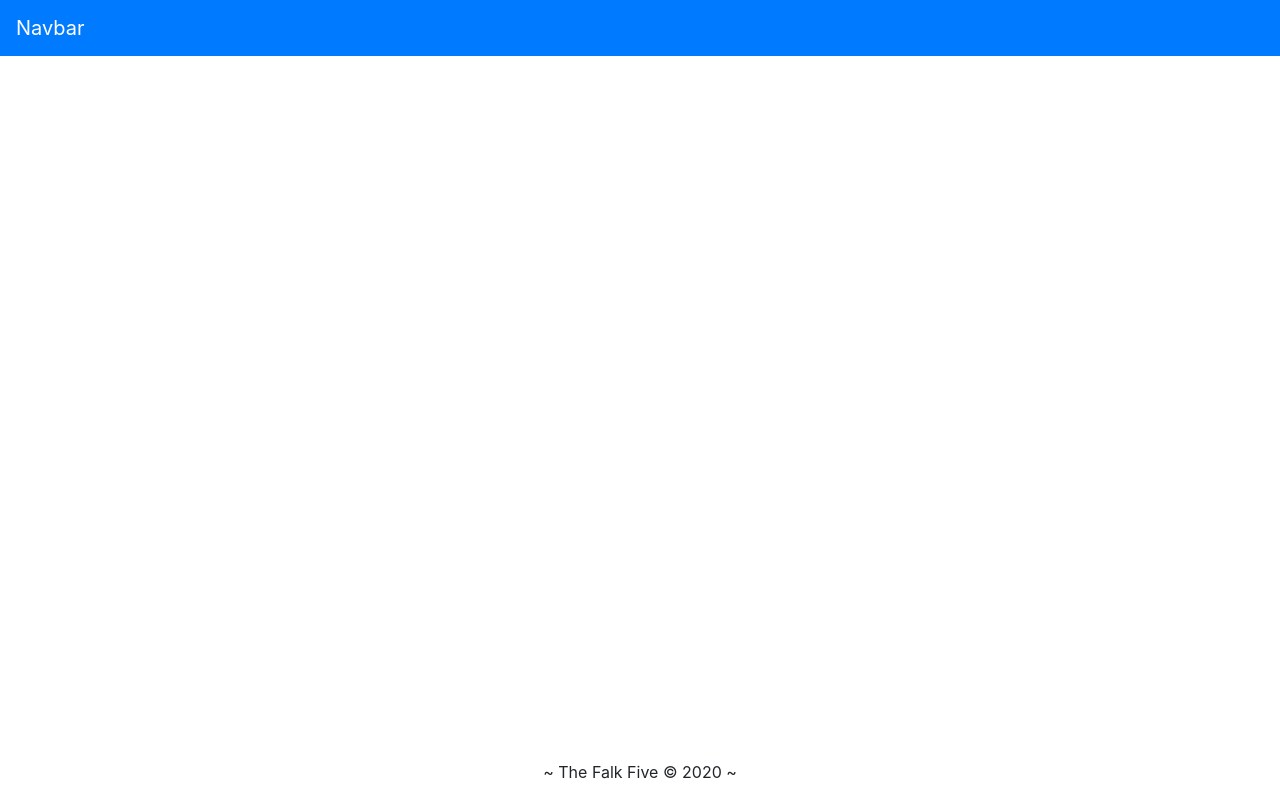
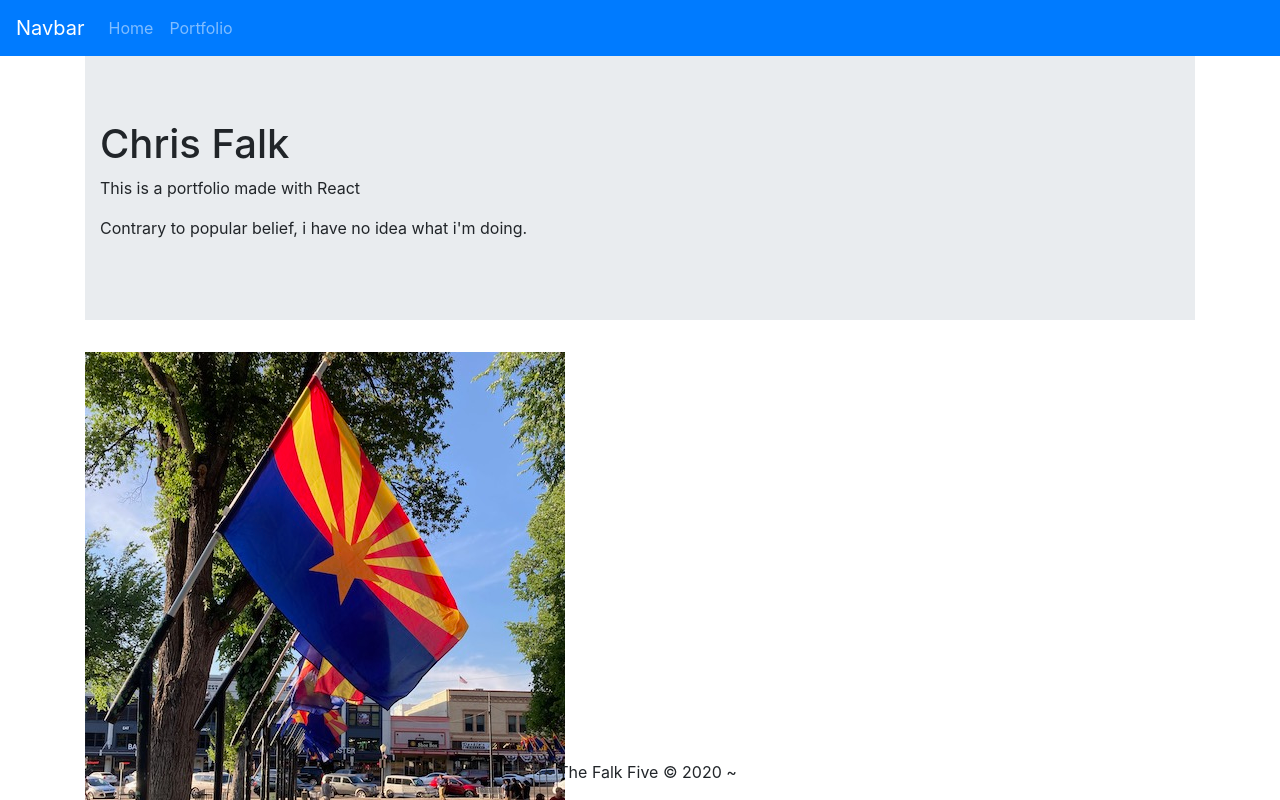
Before and after one commit to chrisfalk88/React_portfolio, a React (Create React App) app: page / in a window 1280 px wide. Shown: the top 800 px of the page. Built offline with nearby package versions, Linux system fonts and the light colour scheme.

Commit message:
updated routing

```diff
--- a/src/App.js
+++ b/src/App.js
@@ -65,7 +65,7 @@ class App extends Component {
       <Router>
         <NavHeader />
         <Container>
-          <Route  exact path="/home">
+          <Route  exact path= "/">
             <Jumbo />
             <About />
           </Route>
--- a/src/components/Footer.js
+++ b/src/components/Footer.js
@@ -1,3 +1,4 @@
+import React from "react";
 function Footer() {
   return (
     <div className="footer">
--- a/src/components/Header.js
+++ b/src/components/Header.js
@@ -1,3 +1,4 @@
+import React from "react";
 import Navbar from "react-bootstrap/Navbar";
 import { Link } from "react-router-dom";
 
@@ -6,10 +7,10 @@ import Nav from "react-bootstrap/Nav";
 function NavHeader() {
   return (
     <Navbar bg="primary" variant="dark">
-      <Navbar.Brand>Navbar</Navbar.Brand>
+      <Navbar.Brand href="/">Navbar</Navbar.Brand>
       <Nav className="mr-auto">
-        <Link to ="/home">Home</Link>
-        <Link to ="/portfolio">Portfolio</Link>
+        <Nav.Link href ="/">Home</Nav.Link>
+        <Nav.Link href ="/portfolio">Portfolio</Nav.Link>
       </Nav>
     </Navbar>
   );
--- a/src/components/Jumbo.js
+++ b/src/components/Jumbo.js
@@ -1,3 +1,4 @@
+import React from "react";
 import Jumbotron from "react-bootstrap/Jumbotron";
 import Container from "react-bootstrap/Container";
 
--- a/src/components/Project.js
+++ b/src/components/Project.js
@@ -1,3 +1,4 @@
+import React from "react";
 import Card from "react-bootstrap/Card";
 import Col from "react-bootstrap/Col";
 
@@ -9,7 +10,7 @@ function Project(props) {
       <Card.Body>
         <Card.Title>{props.projectName}</Card.Title>
         <Card.Text>{props.projectDescription}</Card.Text>
-        <a variant="primary" href={props.projectUrl} target="_blank" rel="noreference">
+        <a variant="primary" href={props.projectUrl} target="_blank" rel="noreferrer">
           Launch Site
         </a>
       </Card.Body>
```
